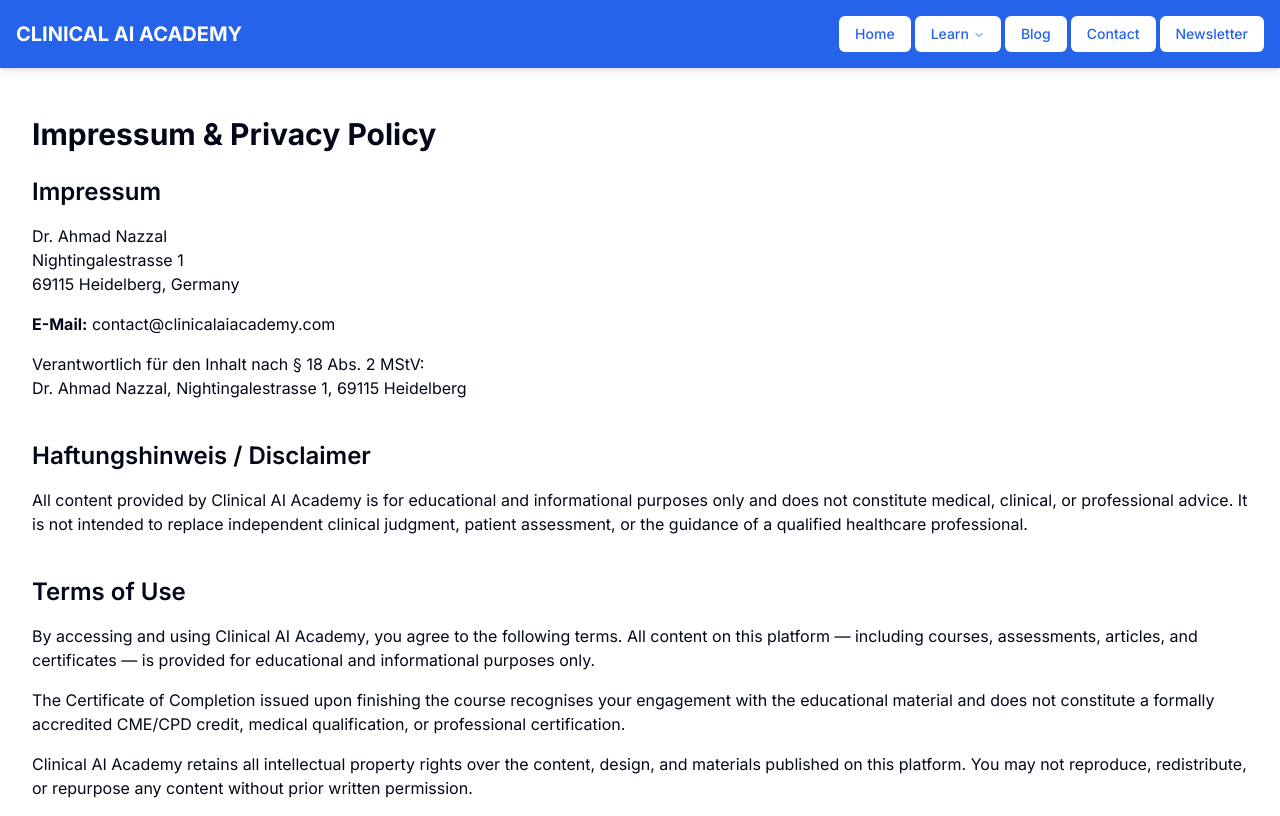
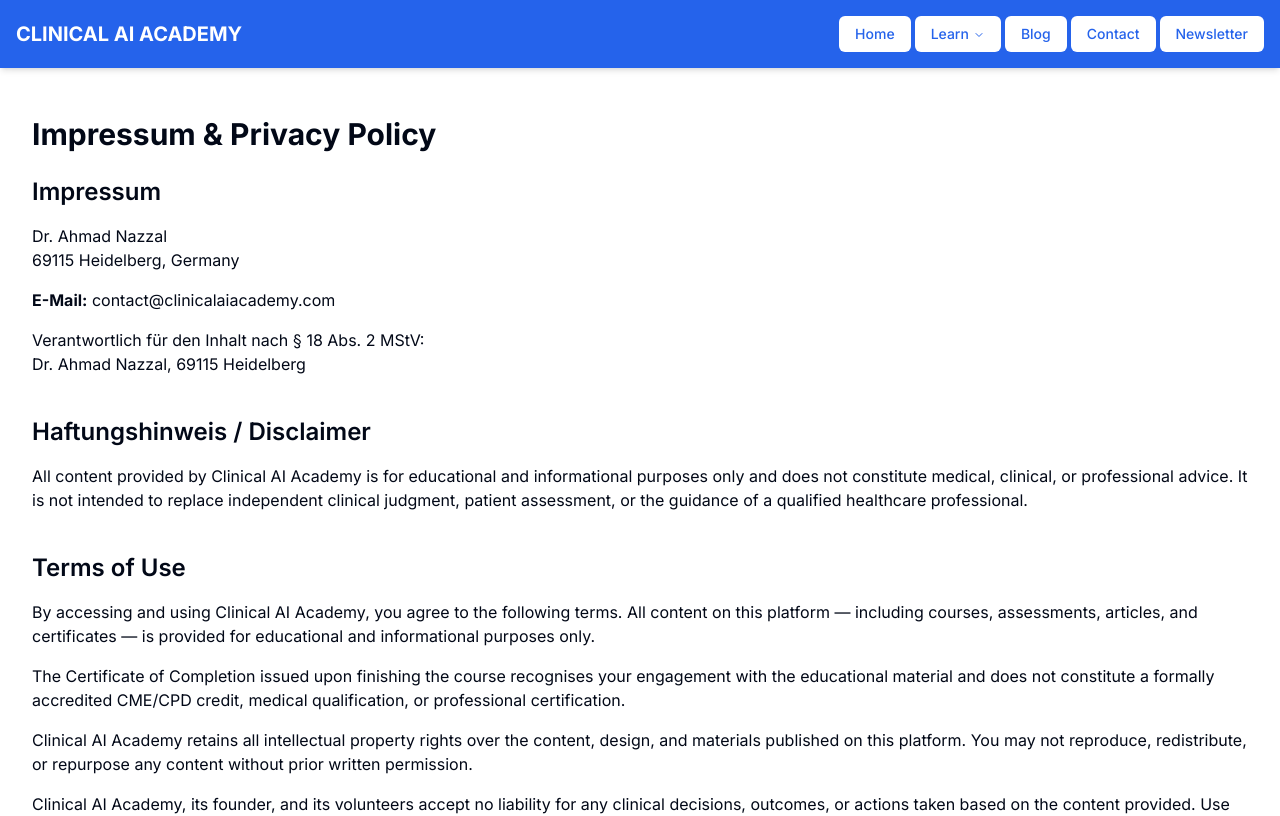
Before and after one commit to anazz-dev/ai-healthcare-learn, a Next.js app: page /privacy in a window 1280 px wide. Shown: the top 816 px of the page. Built offline with nearby package versions, Linux system fonts and the light colour scheme.

Commit message:
update privacy address

```diff
--- a/src/app/privacy/page.tsx
+++ b/src/app/privacy/page.tsx
@@ -11,7 +11,6 @@ const PrivacyPolicyPage: React.FC = () => {
         <h2 className="text-2xl font-semibold mb-3">Impressum</h2>
         <p>
           Dr. Ahmad Nazzal<br />
-          Nightingalestrasse 1<br />
           69115 Heidelberg, Germany
         </p>
         <p>
@@ -19,7 +18,7 @@ const PrivacyPolicyPage: React.FC = () => {
         </p>
         <p className="mt-2">
           Verantwortlich für den Inhalt nach § 18 Abs. 2 MStV:<br />
-          Dr. Ahmad Nazzal, Nightingalestrasse 1, 69115 Heidelberg
+          Dr. Ahmad Nazzal, 69115 Heidelberg
         </p>
       </div>
 
```
